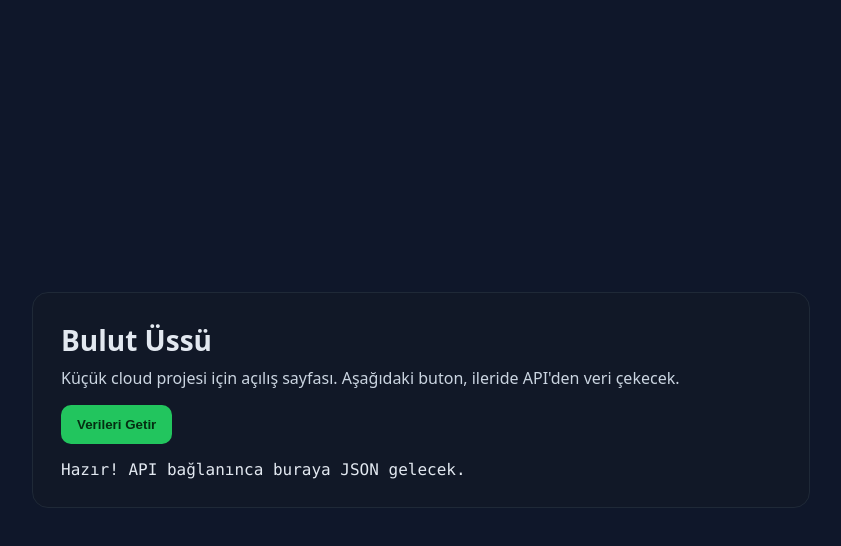
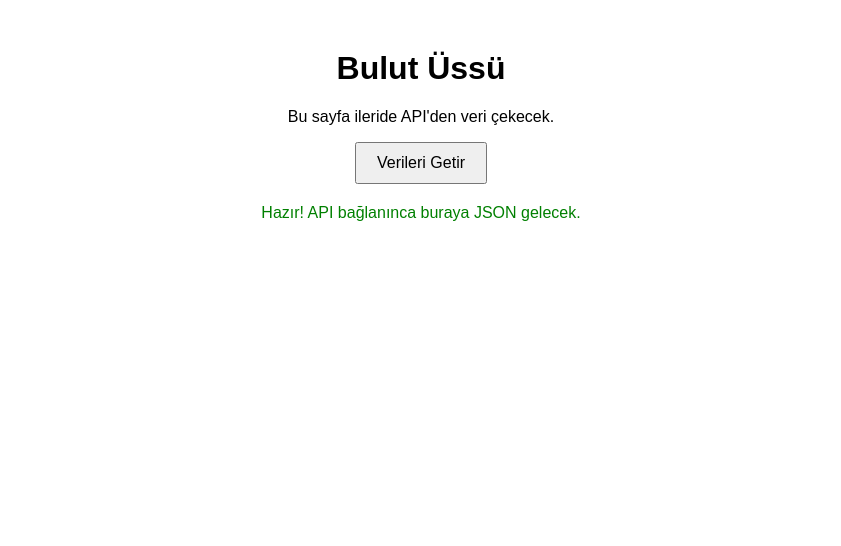
Before and after one commit to Ahcen12/bulutussu, a plain HTML site: page index.html in a window 1280 px wide. Both pictures are taken after a click on the button "Verileri Getir". Shown: the whole page, without its empty margins (219-1060 px from the left). Drawn offline with Linux system fonts and the light colour scheme.

Commit message:
add index.html

```diff
--- a/index.html
+++ b/index.html
@@ -1,34 +1,23 @@
 <!doctype html>
 <html lang="tr">
 <head>
-  <meta charset="utf-8" />
-  <meta name="viewport" content="width=device-width, initial-scale=1" />
+  <meta charset="utf-8">
   <title>Bulut Üssü</title>
   <style>
-    body{font-family:system-ui,-apple-system,Segoe UI,Roboto,Helvetica,Arial,sans-serif;
-         margin:0;display:grid;min-height:100dvh;place-items:center;background:#0f172a;color:#e2e8f0}
-    .card{background:#111827;border:1px solid #1f2937;border-radius:16px;padding:28px;max-width:720px;width:92%}
-    h1{margin:0 0 8px;font-size:28px}
-    p{margin:0 0 16px;color:#cbd5e1}
-    button{cursor:pointer;border:0;padding:12px 16px;border-radius:10px;font-weight:600}
-    #getDataBtn{background:#22c55e;color:#052e12}
-    #status{margin-top:16px;white-space:pre-wrap;font-family:ui-monospace,SFMono-Regular,Menlo,Consolas,monospace}
+    body { font-family: Arial, sans-serif; text-align: center; margin-top: 50px; }
+    button { padding: 10px 20px; font-size: 16px; cursor: pointer; }
+    #status { margin-top: 20px; color: green; }
   </style>
 </head>
 <body>
-  <main class="card">
-    <h1>Bulut Üssü</h1>
-    <p>Küçük cloud projesi için açılış sayfası. Aşağıdaki buton, ileride API'den veri çekecek.</p>
-    <button id="getDataBtn">Verileri Getir</button>
-    <div id="status" aria-live="polite"></div>
-  </main>
+  <h1>Bulut Üssü</h1>
+  <p>Bu sayfa ileride API'den veri çekecek.</p>
+  <button id="getDataBtn">Verileri Getir</button>
+  <div id="status"></div>
+
   <script>
-    // 1. adımda sadece butonun göründüğünü ve tıklandığını doğruluyoruz.
-    // 4. adımda buradan gerçek API çağrısı yapacağız.
-    const btn = document.getElementById('getDataBtn');
-    const status = document.getElementById('status');
-    btn.addEventListener('click', () => {
-      status.textContent = 'Hazır! API bağlanınca buraya JSON gelecek.';
+    document.getElementById('getDataBtn').addEventListener('click', function() {
+      document.getElementById('status').textContent = 'Hazır! API bağlanınca buraya JSON gelecek.';
     });
   </script>
 </body>
```
